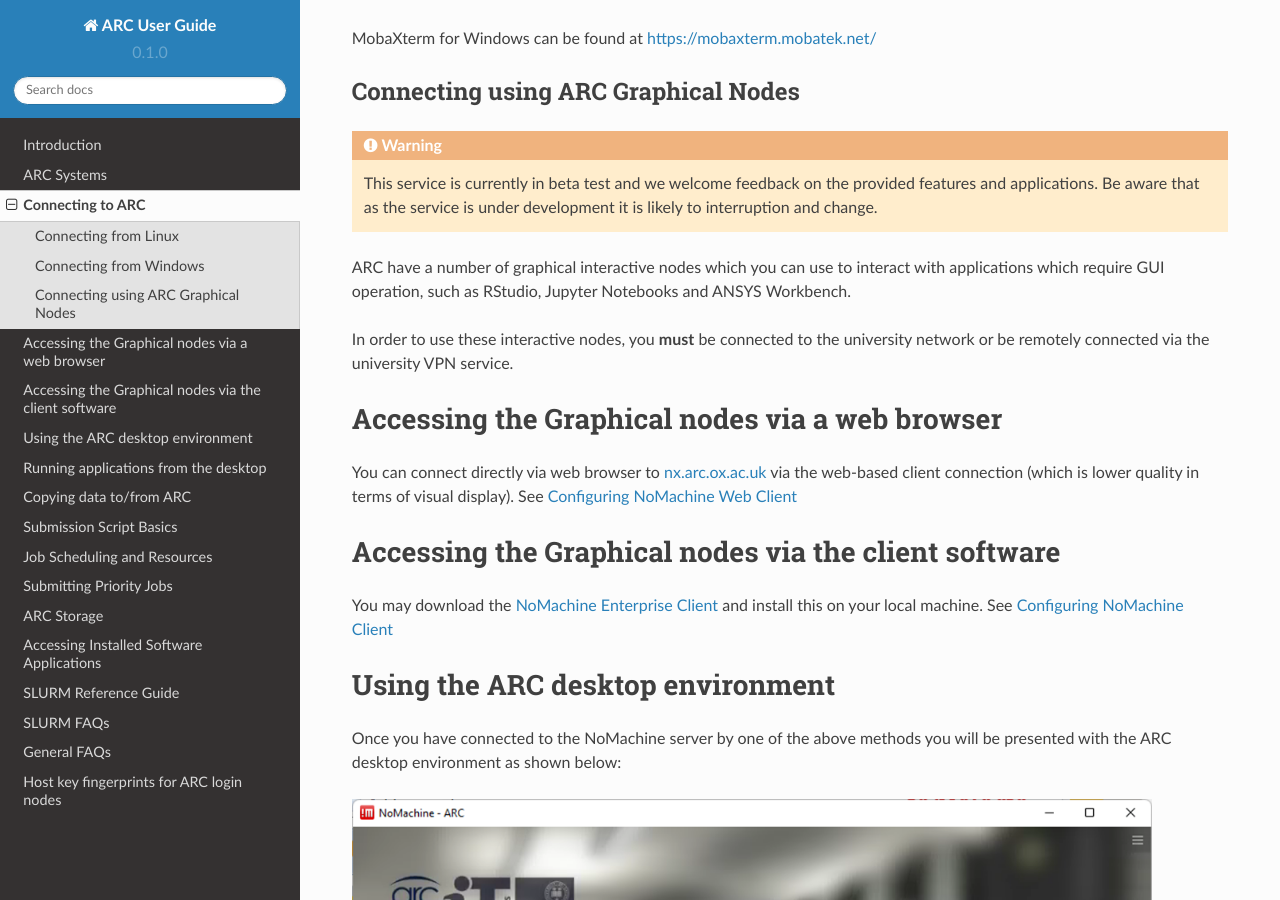
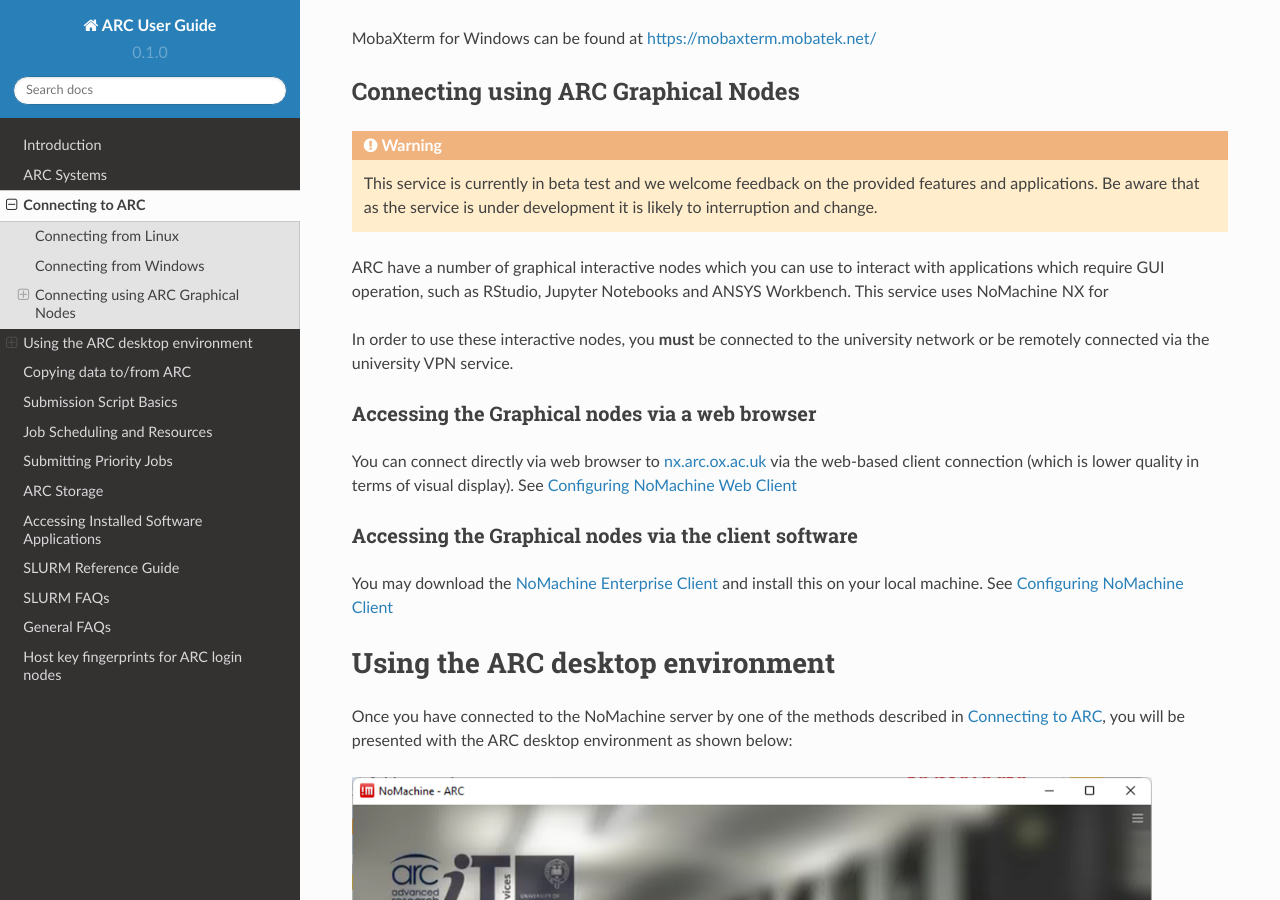
Before and after one commit to tina-friedrich/arc-user-guide, a Sphinx documentation site: the page built from docs/source/connecting-to-arc.rst, in a window 1280 px wide and 900 px high, scrolled down 1194 px. Built offline with Sphinx 7.4.7 and the Read the Docs theme 2.0.0, drawn with Linux system fonts in a browser that asks for light colours.

Commit message:
moving the NX stuff into it's sections

```diff
--- a/docs/source/connecting-to-arc.rst
+++ b/docs/source/connecting-to-arc.rst
@@ -45,18 +45,18 @@
    is under development it is likely to interruption and change.
 
 ARC have a number of graphical interactive nodes which you can use to interact with applications which require GUI operation, such as RStudio, Jupyter Notebooks
-and ANSYS Workbench.
+and ANSYS Workbench. This service uses NoMachine NX for
 
 In order to use these interactive nodes, you **must** be connected to the university network or be remotely connected via the university VPN service.
 
 Accessing the Graphical nodes via a web browser
-===============================================
+^^^^^^^^^^^^^^^^^^^^^^^^^^^^^^^^^^^^^^^^^^^^^^^
 
 You can connect directly via web browser to `nx.arc.ox.ac.uk <https://nx.arc.ox.ac.uk>`_ via the web-based client connection (which is lower quality in terms of
 visual display). See `Configuring NoMachine Web Client <https://arc-user-guide.readthedocs.io/en/latest/arc-nx-web.html>`_
 
 Accessing the Graphical nodes via the client software
-=====================================================
+^^^^^^^^^^^^^^^^^^^^^^^^^^^^^^^^^^^^^^^^^^^^^^^^^^^^^
 
 You may download the `NoMachine Enterprise Client <https://www.nomachine.com/download-enterprise#NoMachine-Enterprise-Client>`_ and install this on your
 local machine. See `Configuring NoMachine Client <https://arc-user-guide.readthedocs.io/en/latest/arc-nx-client.html>`_
@@ -65,7 +65,7 @@
 Using the ARC desktop environment
 =================================
 
-Once you have connected to the NoMachine server by one of the above methods you will be presented with the ARC desktop environment as shown below:
+Once you have connected to the NoMachine server by one of the methods described in `Connecting to ARC <https://arc-user-guide.readthedocs.io/en/latest/connecting-to-arc.html>`_, you will be presented with the ARC desktop environment as shown below:
 
 .. image:: images/arc-desktop.png
   :width: 800
@@ -96,7 +96,7 @@
 
 
 Running applications from the desktop
-=====================================
+-------------------------------------
 
 There are a number of predefined applications which you can find under the ``ARC`` sub-menu, within the ``Applications`` section of the main menu bar, see below for examples:
 
```
